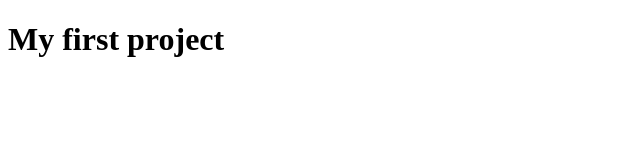
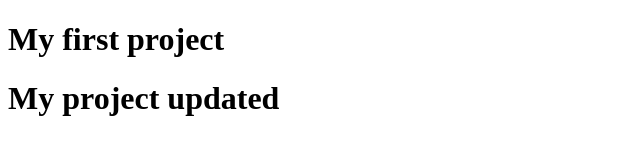
Before and after one commit to PALADI-PUJITHA/git-project, a plain HTML site: page index.html in a window 1280 px wide. Shown: the whole page, without its empty margins (0-640 px from the left). Drawn offline with Linux system fonts and the light colour scheme.

Commit message:
first update

```diff
--- a/index.html
+++ b/index.html
@@ -7,5 +7,6 @@
 </head>
 <body>
     <h1>My first project</h1>
+    <h1>My project updated</h1>
 </body>
 </html>
```
